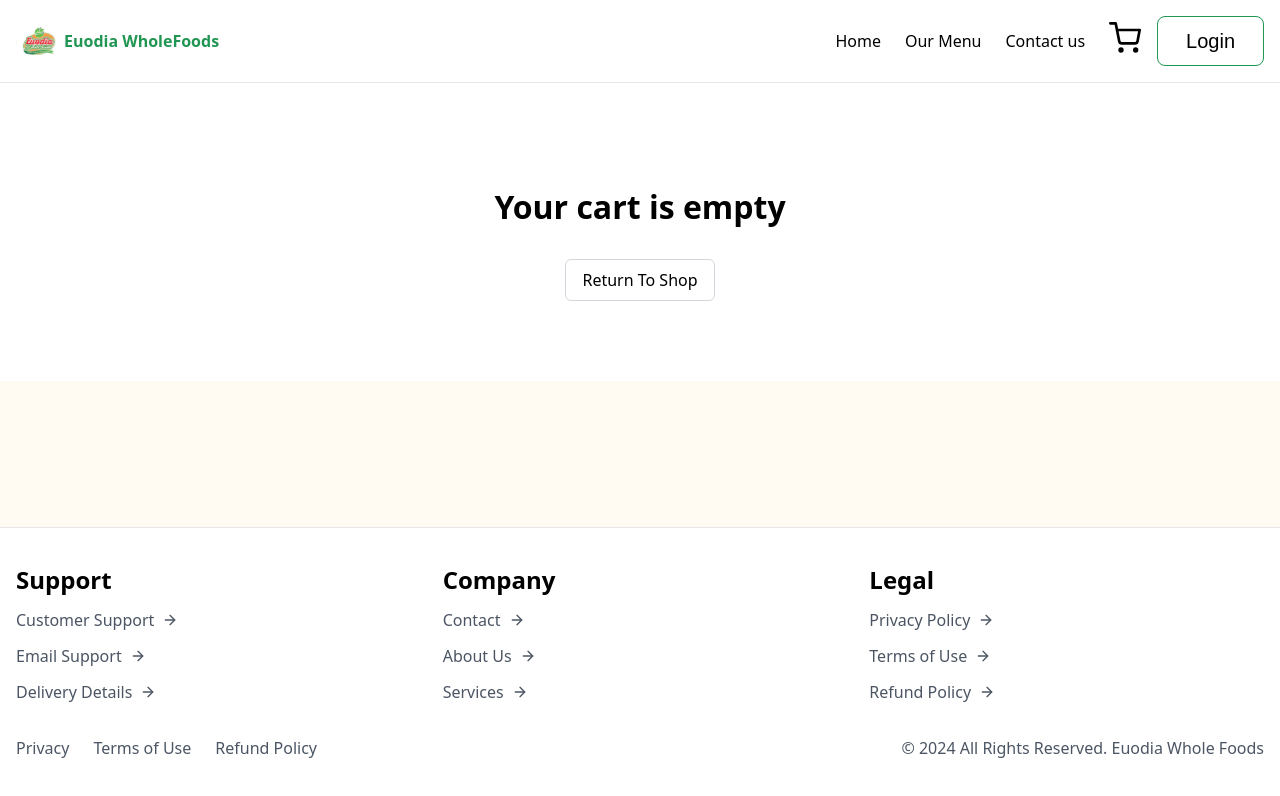
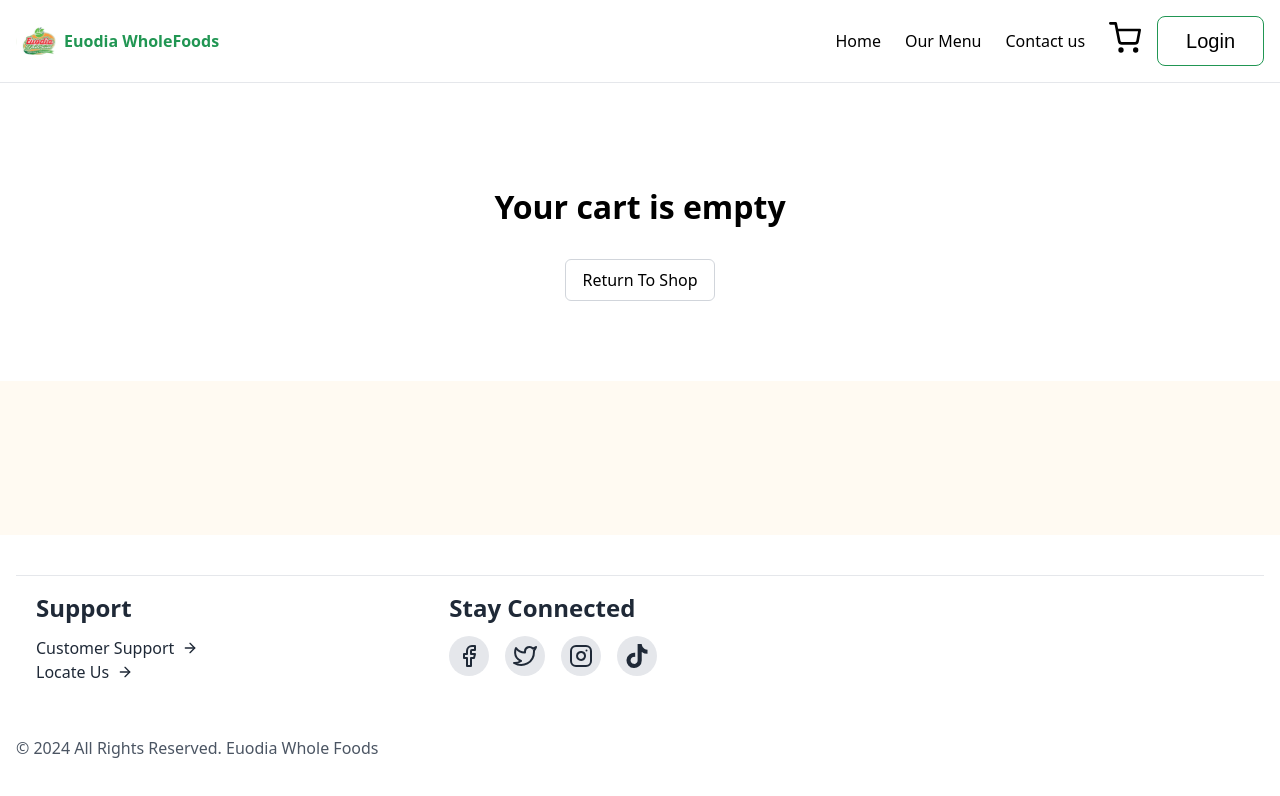
Before and after one commit to Beemhuse/euodia_foods, a Next.js app: page /cart in a window 1280 px wide. Shown: the top 796 px of the page. Built offline with nearby package versions, Linux system fonts and the light colour scheme; a web font is replaced by a local one.

Commit message:
Updated Contact Us page with new email and address

```diff
--- a/app/contact-us/page.jsx
+++ b/app/contact-us/page.jsx
@@ -82,7 +82,19 @@ const ContactUs = () => {
                   Fill out our form and we will contact you within 24 hours.
                 </p>
                 <p className="mb-2 text-gray-700 font-medium">
-                  Email: euodiawholefoods.dish@gmail.com
+                  Email: euodiawholefoods@gmail.com
+                </p>
+                <hr className="my-6 border-gray-200" />
+                <h3 className="text-2xl font-bold mb-4 text-green-600">
+                  Locate Us
+                </h3>
+                <p className="mb-4">
+                  Visit our office at the address below:
+                </p>
+                <p className="mb-2 text-gray-700 font-medium">
+                  9, Oritshe Street,<br />
+                  Obafemi Awolowo way,<br />
+                  Ikeja, Lagos, Nigeria.
                 </p>
               </div>
             </div>
--- a/components/layout/Footer.jsx
+++ b/components/layout/Footer.jsx
@@ -1,105 +1,62 @@
 "use client"
-import { FiArrowRight } from 'react-icons/fi';
+import { FiArrowRight, FiFacebook, FiTwitter, FiInstagram } from 'react-icons/fi';
+import { FaTiktok } from 'react-icons/fa';
+import Link from "next/link";
 
 export default function Footer() {
-
   return (
-    <footer className="bg-white py-10 border-t mt-auto relative">
+    <footer className="bg-white text-gray-800 py-10 mt-auto relative">
       <div className="container mx-auto px-4">
-        {/* Newsletter Section */}
-        {/* <div className="flex flex-col md:flex-row md:justify-between md:items-center mb-8">
-          <div className="mb-6 md:mb-0">
-            <h2 className="text-2xl font-semibold">
-              Join Our <span className="text-green-600">Newsletter</span>
-            </h2>
-            <p className="text-gray-600">
-              Be the first to know about our latest updates, exclusive offers, and more.
-            </p>
-          </div>
-          <div className="flex items-center">
-            <input
-              type="email"
-              value={email}
-              onChange={(e) => setEmail(e.target.value)}
-              placeholder="Enter your email address"
-              className="px-4 py-2 border border-gray-300 rounded-l-lg focus:outline-none focus:border-green-600"
-            />
-            <button
-              onClick={handleSubscribe}
-              className="px-4 py-2 bg-green-600 text-white rounded-r-lg hover:bg-green-700"
-            >
-              Subscribe
-            </button>
-          </div>
-        </div> */}
-
-        {/* <hr className="mb-8" /> */}
-
         {/* Consolidated Footer Links Section */}
-        <div className="grid grid-cols-1 md:grid-cols-3 gap-8 mb-8">
+        <div className="grid grid-cols-1 md:grid-cols-3 gap-8 mb-8 border-t p-5">
           <div>
             <h3 className="font-semibold mb-4 text-lg">Support</h3>
-            <ul className="text-gray-600 space-y-3">
-              <li className="flex items-center">
-                Customer Support <FiArrowRight className="ml-2" />
-              </li>
-              <li className="flex items-center">
-                Email Support <FiArrowRight className="ml-2" />
-              </li>
-              <li className="flex items-center">
-                Delivery Details <FiArrowRight className="ml-2" />
-              </li>
+            <ul className="space-y-3">
+              <Link href="/contact-us">
+                <li className="flex items-center hover:underline">
+                  Customer Support <FiArrowRight className="ml-2" />
+                </li>
+              </Link>
+              <Link href="/contact-us">
+                <li className="flex items-center hover:underline">
+                  Locate Us <FiArrowRight className="ml-2" />
+                </li>
+              </Link>
             </ul>
           </div>
-          <div>
-            <h3 className="font-semibold mb-4 text-lg">Company</h3>
-            <ul className="text-gray-600 space-y-3">
-              <li className="flex items-center">
-                Contact <FiArrowRight className="ml-2" />
-              </li>
-              <li className="flex items-center">
-                About Us <FiArrowRight className="ml-2" />
-              </li>
-              <li className="flex items-center">
-                Services <FiArrowRight className="ml-2" />
-              </li>
-            </ul>
-          </div>
-          <div>
-            <h3 className="font-semibold mb-4 text-lg">Legal</h3>
-            <ul className="text-gray-600 space-y-3">
-              <li className="flex items-center">
-                Privacy Policy <FiArrowRight className="ml-2" />
-              </li>
-              <li className="flex items-center">
-                Terms of Use <FiArrowRight className="ml-2" />
-              </li>
-              <li className="flex items-center">
-                Refund Policy <FiArrowRight className="ml-2" />
-              </li>
-            </ul>
+
+          <div className="md:col-span-2">
+            <h3 className="font-semibold mb-4 text-lg">Stay Connected</h3>
+            <div className="flex space-x-4">
+              <a href="https://www.facebook.com/profile.php?id=61557175347951" target="_blank" rel="noopener noreferrer" className="bg-gray-200 p-2 rounded-full hover:bg-green-600 hover:text-white transition-colors">
+                <FiFacebook size={24} />
+              </a>
+              <a href="https://x.com/euodiawholefood" target="_blank" rel="noopener noreferrer" className="bg-gray-200 p-2 rounded-full hover:bg-green-600 hover:text-white transition-colors">
+                <FiTwitter size={24} />
+              </a>
+              <a href="https://www.instagram.com/euodiawholefoods/" target="_blank" rel="noopener noreferrer" className="bg-gray-200 p-2 rounded-full hover:bg-green-600 hover:text-white transition-colors">
+                <FiInstagram size={24} />
+              </a>
+              <a href="https://www.tiktok.com/search?q=euodia%20whole%20food&t=1725082399905" target="_blank" rel="noopener noreferrer" className="bg-gray-200 p-2 rounded-full hover:bg-green-600 hover:text-white transition-colors">
+                <FaTiktok size={24} />
+              </a>
+            </div>
           </div>
         </div>
 
         {/* Footer Bottom Section */}
         <div className="flex flex-col md:flex-row justify-between items-center">
-          <div className="flex space-x-6 text-gray-600">
-            <a href="#" className="hover:underline">Privacy</a>
-            <a href="#" className="hover:underline">Terms of Use</a>
-            <a href="#" className="hover:underline">Refund Policy</a>
-          </div>
           <p className="text-gray-600 mt-4 md:mt-0">
             © 2024 All Rights Reserved. Euodia Whole Foods
           </p>
+          {/* Optional links for privacy and terms */}
+          {/* <div className="mt-4 md:mt-0">
+            <Link href="/privacy-policy" className="hover:underline text-gray-600">Privacy Policy</Link>
+            <span className="mx-2">|</span>
+            <Link href="/terms-of-use" className="hover:underline text-gray-600">Terms of Use</Link>
+          </div> */}
         </div>
       </div>
-
-      {/* Popup Message */}
-      {/* {showPopup && (
-        <div className="absolute bottom-4 right-4 bg-green-600 text-white px-4 py-3 rounded-lg shadow-lg">
-          Thank you for subscribing!
-        </div>
-      )} */}
     </footer>
   );
 }
--- a/components/pages/Qualities.jsx
+++ b/components/pages/Qualities.jsx
@@ -7,6 +7,11 @@ const quality = [
         title: "Convenient and Reliable",
         description: "Whether you dine in, take out, or order delivery, our service is convenient, fast, and reliable, making mealtime hassle-free.",
         icon: "/Frame 35.png"
+    },
+    {
+        title: "Healthy and Whole Foods",
+        description: "Tasty and organic meals made without SMG or preservatives.",
+        icon: "/Frame 37.png"
     },
     {
         title: "Variety of Options",
@@ -44,7 +49,7 @@ const Qualities = () => {
             </div>
             <div className="flex-1 px-4 lg:px-8">
                 <motion.h2
-                    className="text-4xl lg:text-5xl text-center font-bold text-gray-900 mb-8 lg:mb-16"
+                    className="text-3xl lg:text-4xl text-center font-bold text-gray-900 mb-8 lg:mb-16"
                     initial={{ opacity: 0, y: -20 }}
                     animate={{ opacity: 1, y: 0 }}
                     transition={{ duration: 0.6 }}
```
